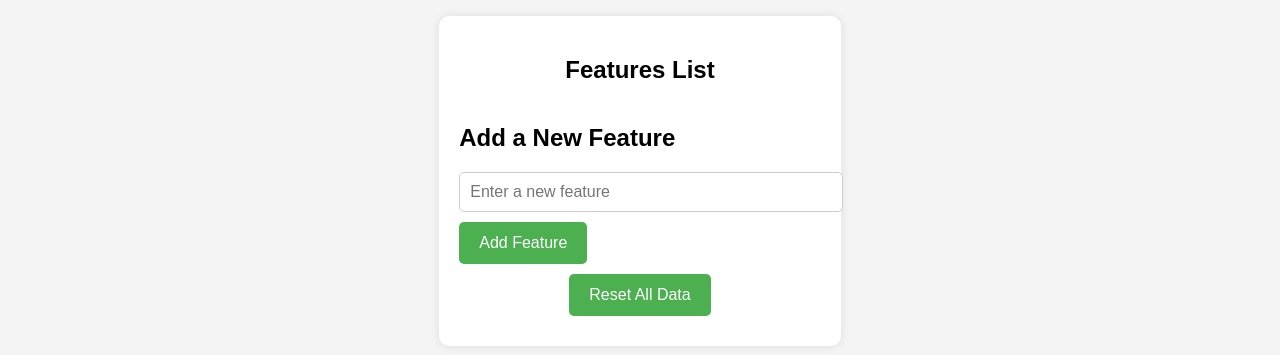
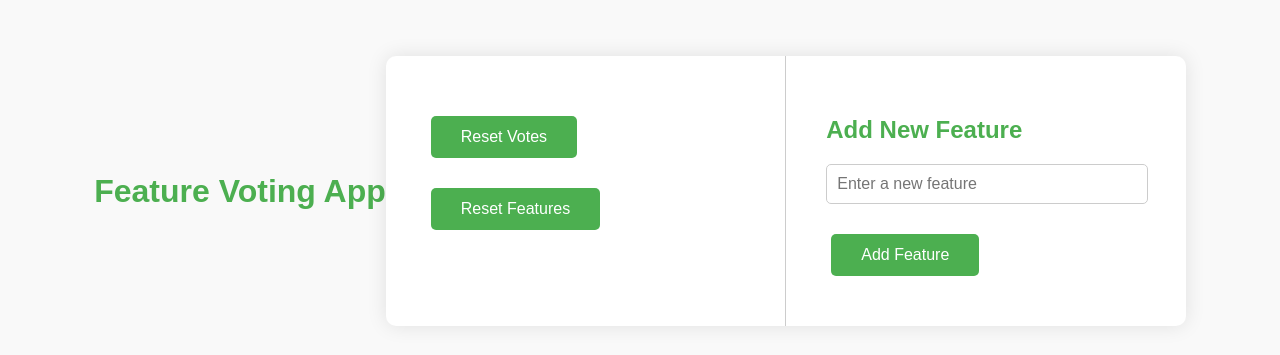
Before and after one commit to vinamrabansal/pmvote, a plain HTML site: page index.html in a window 1280 px wide. Shown: the part 209-564 px from the top of the page. Drawn offline with Linux system fonts and the light colour scheme.

Commit message:
Update index.html

```diff
--- a/index.html
+++ b/index.html
@@ -1,27 +1,100 @@
 <!DOCTYPE html>
 <html lang="en">
+
 <head>
     <meta charset="UTF-8">
     <meta name="viewport" content="width=device-width, initial-scale=1.0">
-    <link rel="stylesheet" href="styles.css">
-    <title>Voting App</title>
+    <title>Feature Voting App</title>
+    <style>
+        body {
+            font-family: Arial, sans-serif;
+            background-color: #f9f9f9;
+            display: flex;
+            justify-content: center;
+            align-items: center;
+            height: 100vh;
+            margin: 0;
+        }
+
+        .container {
+            background-color: #ffffff;
+            border-radius: 10px;
+            box-shadow: 0 0 20px rgba(0, 0, 0, 0.1);
+            display: flex;
+            width: 800px;
+            overflow: hidden;
+        }
+
+        .voting-section {
+            flex: 1;
+            padding: 40px;
+            border-right: 1px solid #ccc;
+        }
+
+        .feature-section {
+            flex: 1;
+            padding: 40px;
+        }
+
+        .input-field {
+            width: calc(100% - 20px);
+            margin-bottom: 20px;
+            padding: 10px;
+            border: 1px solid #ccc;
+            border-radius: 5px;
+            font-size: 16px;
+        }
+
+        .button {
+            background-color: #4CAF50;
+            border: none;
+            color: white;
+            padding: 12px 30px;
+            text-align: center;
+            text-decoration: none;
+            display: inline-block;
+            font-size: 16px;
+            margin: 10px 5px;
+            border-radius: 5px;
+            cursor: pointer;
+            transition: background-color 0.3s ease;
+        }
+
+        .button:hover {
+            background-color: #45a049;
+        }
+
+        .feature-item {
+            text-align: left;
+            padding: 15px;
+            border-bottom: 1px solid #ccc;
+            font-size: 16px;
+        }
+
+        .feature-item:last-child {
+            border-bottom: none;
+        }
+    </style>
 </head>
+
 <body>
+    <h1 style="color: #4CAF50; text-align: center;">Feature Voting App</h1>
     <div class="container">
-        <div class="features-list">
-            <h2>Features List</h2>
-            <ul id="feature-list"></ul>
+        <div class="voting-section">
+            <div id="feature-list"></div>
+            <button id="reset-votes-button" class="button" style="margin-top: 20px; margin-right: 10px;">Reset Votes</button>
+            <button id="reset-features-button" class="button" style="margin-top: 20px;">Reset Features</button>
         </div>
-        <div class="add-feature">
-            <h2>Add a New Feature</h2>
-            <input type="text" id="new-feature" placeholder="Enter a new feature">
-            <button id="add-button">Add Feature</button>
+        <div class="feature-section">
+            <h2 style="color: #4CAF50;">Add New Feature</h2>
+            <div>
+                <input type="text" id="new-feature" class="input-field" placeholder="Enter a new feature">
+                <button id="add-button" class="button">Add Feature</button>
+            </div>
         </div>
-        <div class="reset-button">
-    <button id="reset-button">Reset All Data</button>
-</div>
     </div>
 
     <script src="script.js"></script>
 </body>
+
 </html>
```
